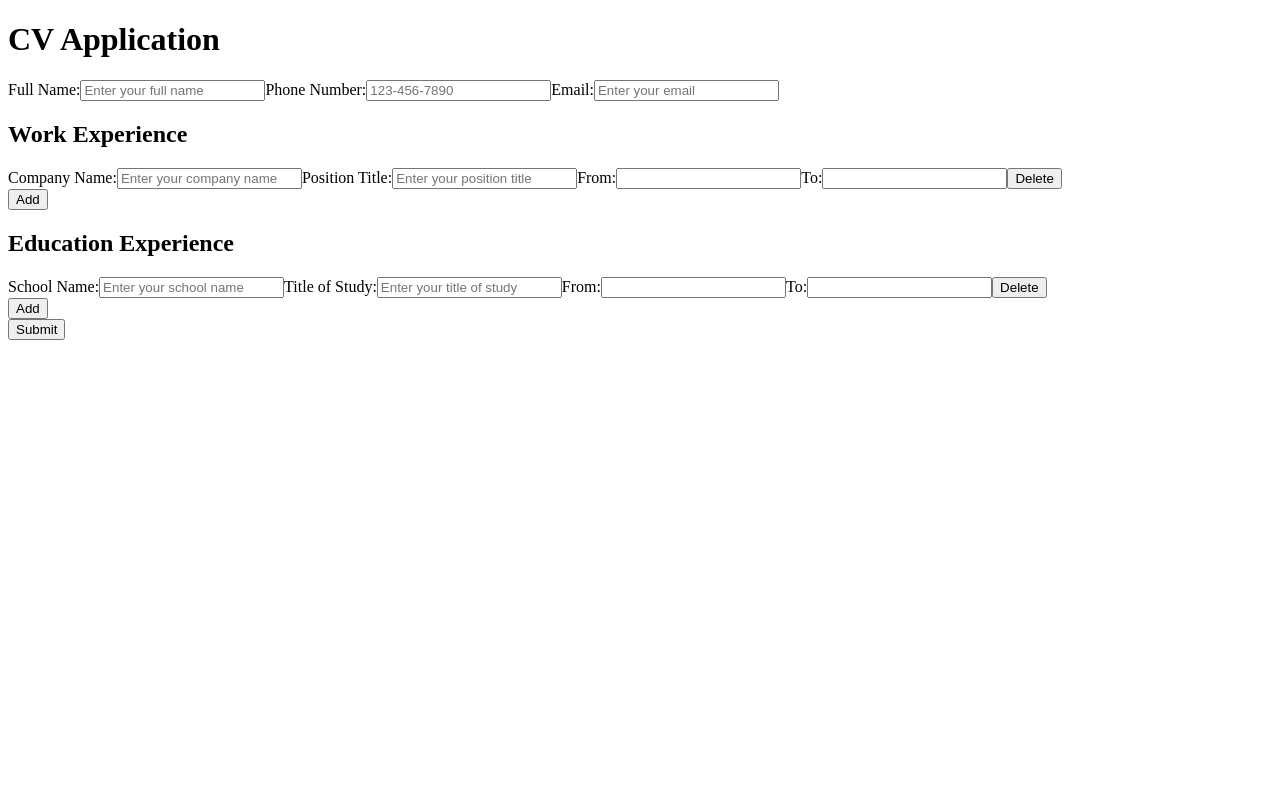
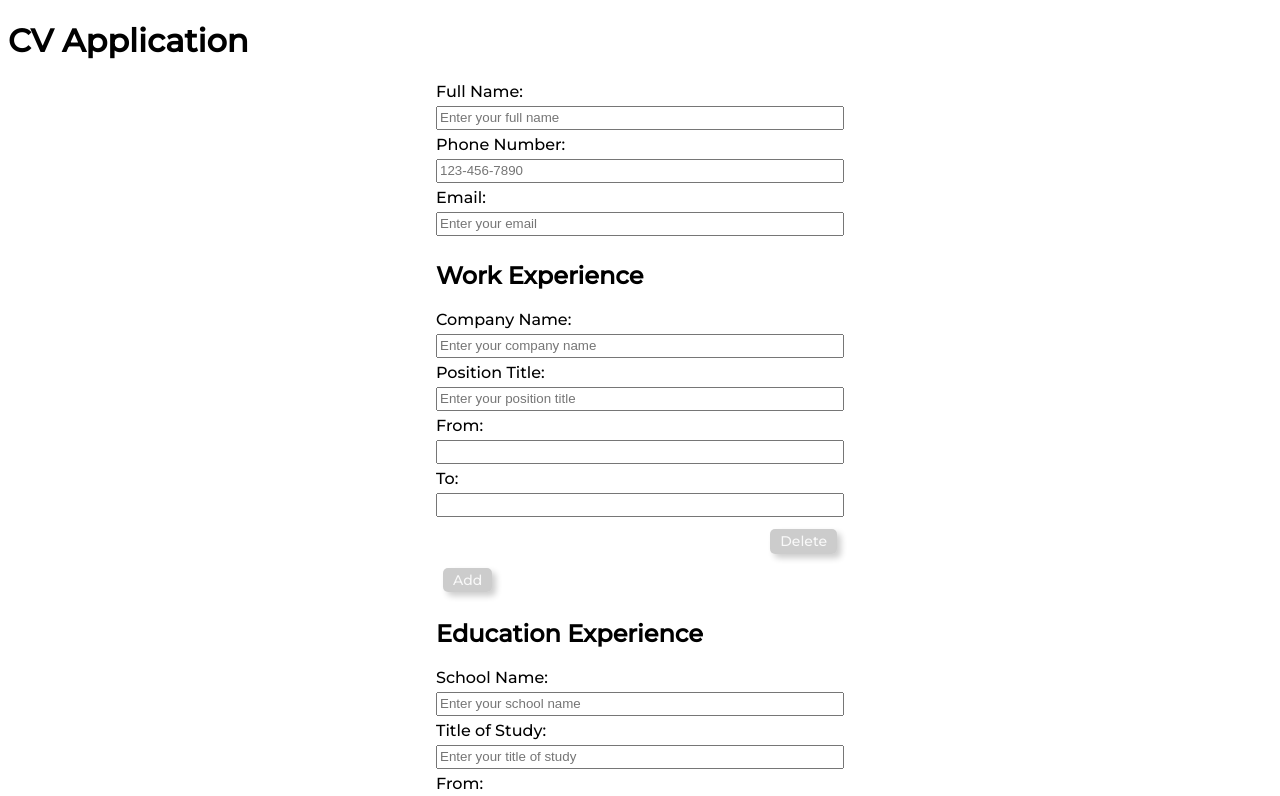
Before and after one commit to NateSGH/cv-project, a React (Create React App) app: page / in a window 1280 px wide. Shown: the top 796 px of the page. Built offline with nearby package versions, Linux system fonts and the light colour scheme; the HTML template or start-up script is replaced by a standard one.

Commit message:
Added basic style

```diff
--- a/src/App.js
+++ b/src/App.js
@@ -3,6 +3,7 @@ import GeneralInfo from './components//GeneralInfo';
 import WorkExp from './components/WorkExp';
 import EducationExp from './components/EducationExp';
 import React from 'react';
+import './styles/App.css';
 
 class App extends React.Component {
   constructor(props) {
@@ -87,8 +88,8 @@ class App extends React.Component {
       <div className="App">
         <Header title="CV Application" />
         <div className="main-content">
-          <form onSubmit={this.handleSubmit}>
-            <div className="genInfo">
+          <form className="cv-form" onSubmit={this.handleSubmit}>
+            <div className="general-info">
               <GeneralInfo
                 fullName={this.state.fullName}
                 phoneNumber={this.state.phoneNumber}
@@ -96,18 +97,19 @@ class App extends React.Component {
                 handleInputChange={this.handleInputChange}
               />
             </div>
-            <div className="workInfo">
+            <div className="work-info">
               <h2>Work Experience</h2>
 
               {this.state.workExpComponents.map((item) => (
                 <WorkExp key={item.id} id={item.id} delete={this.deleteWorkExpSection} />
               ))}
-              <button type="button" onClick={this.addWorkExpSection}>
+              <button type="button" className="add-btn" onClick={this.addWorkExpSection}>
                 Add
               </button>
             </div>
-            <div>
+            <div className="education-info">
               <h2>Education Experience</h2>
+
               <EducationExp
                 schoolName={this.state.schoolName}
                 studyTitle={this.state.studyTitle}
@@ -115,7 +117,9 @@ class App extends React.Component {
                 studyTo={this.state.studyTo}
                 handleInputChange={this.handleInputChange}
               />
-              <button type="button">Add</button>
+              <button type="button" className="add-btn">
+                Add
+              </button>
             </div>
             <button type="submit">Submit</button>
           </form>
--- a/src/components/EducationExp.js
+++ b/src/components/EducationExp.js
@@ -2,50 +2,48 @@ import React from 'react';
 
 function EducationExp(props) {
   return (
-    <div>
-      <label>
-        School Name:
+    <div className="education-exp">
+      <label htmlFor="school-name">School Name:</label>
       <input
+        id="school-name"
         name="schoolName"
         type="text"
         value={props.schoolName}
         placeholder="Enter your school name"
         onChange={props.handleInputChange}
       ></input>
-      </label>
 
-      <label>
-        Title of Study:
+      <label htmlFor="study-title">Title of Study:</label>
       <input
+        id="study-title"
         name="studyTitle"
         type="text"
         value={props.studyTitle}
         placeholder="Enter your title of study"
         onChange={props.handleInputChange}
       ></input>
-      </label>
 
-      <label>
-        From:
+      <label htmlFor="study-from">From:</label>
       <input
+        id="study-from"
         name="studyFrom"
         type="text"
         value={props.studyFrom}
         onChange={props.handleInputChange}
       ></input>
-      </label>
 
-      <label>
-        To:
+      <label htmlFor="study-to">To:</label>
       <input
+        id="study-to"
         name="studyTo"
         type="text"
         value={props.studyTo}
         onChange={props.handleInputChange}
       ></input>
-      </label>
 
-      <button type="button">Delete</button>
+      <button type="button" className="delete-section">
+        Delete
+      </button>
     </div>
   );
 }
--- a/src/components/GeneralInfo.js
+++ b/src/components/GeneralInfo.js
@@ -1,22 +1,22 @@
 import React from 'react';
+// import './styles/GeneralInfo.css';
 
 function GeneralInfo(props) {
   return (
     <div className="general-info">
-      <label>
-        Full Name:
+      <label htmlFor="full-name">Full Name:</label>
       <input
+        id="full-name"
         name="fullName"
         type="text"
         value={props.fullName}
         placeholder="Enter your full name"
         onChange={props.handleInputChange}
       />
-      </label>
 
-      <label>
-        Phone Number:
+      <label htmlFor="phone-num">Phone Number:</label>
       <input
+        id="phone-num"
         name="phoneNumber"
         type="tel"
         value={props.phoneNumber}
@@ -24,18 +24,16 @@ function GeneralInfo(props) {
         placeholder="123-456-7890"
         onChange={props.handleInputChange}
       />
-      </label>
 
-      <label>
-        Email:
+      <label htmlFor="email">Email: </label>
       <input
+        id="email"
         name="email"
         type="email"
         value={props.email}
         placeholder="Enter your email"
         onChange={props.handleInputChange}
       />
-      </label>
     </div>
   );
 }
--- a/src/components/WorkExp.js
+++ b/src/components/WorkExp.js
@@ -32,50 +32,46 @@ class WorkExp extends React.Component {
 
   render() {
     return (
-      <div>
-        <label>
-          Company Name:
+      <div className="work-exp">
+        <label htmlFor="comp-name">Company Name:</label>
         <input
+          id="comp-name"
           name="companyName"
           type="text"
           value={this.state.companyName}
           placeholder="Enter your company name"
           onChange={this.handleInputChange}
         ></input>
-        </label>
 
-        <label>
-          Position Title:
+        <label htmlFor="pos-title">Position Title:</label>
         <input
+          id="pos-title"
           name="positionTitle"
           type="text"
           value={this.state.positionTitle}
           placeholder="Enter your position title"
           onChange={this.handleInputChange}
         ></input>
-        </label>
 
-        <label>
-          From:
+        <label htmlFor="work-from">From:</label>
         <input
+          id="work-from"
           name="workFrom"
           type="text"
           value={this.state.workFrom}
           onChange={this.handleInputChange}
         ></input>
-        </label>
 
-        <label>
-          To:
+        <label htmlFor="work-to">To:</label>
         <input
+          id="work-to"
           name="workTo"
           type="text"
           value={this.state.workTo}
           onChange={this.handleInputChange}
         ></input>
-        </label>
 
-        <button type="button" onClick={this.handleDeletion}>
+        <button type="button" className="delete-section" onClick={this.handleDeletion}>
           Delete
         </button>
       </div>
--- /dev/null
+++ b/src/styles/App.css
@@ -0,0 +1,67 @@
+@import url('https://fonts.googleapis.com/css2?family=Montserrat:wght@500&display=swap');
+
+:root {
+  --btn-color: rgba(128, 128, 128, 0.4);
+  --btn-hover-color: rgba(128, 128, 128, 0.7);
+}
+
+body {
+  font-family: 'Montserrat', sans-serif;
+}
+
+.main-content {
+  display: flex;
+  flex-direction: column;
+  align-items: center;
+}
+
+.cv-form {
+}
+
+.general-info,
+.work-exp,
+.education-exp {
+  display: flex;
+  flex-direction: column;
+}
+
+label {
+  margin: 0;
+}
+
+input {
+  width: 400px;
+  height: 18px;
+  margin: 5px 0 5px 0;
+}
+
+.delete-section {
+  width: fit-content;
+  height: 25px;
+  align-self: flex-end;
+}
+
+/* .add-btn {
+} */
+
+button {
+  font-family: inherit;
+  font-size: 14px;
+  color: rgba(255, 255, 255, 0.877);
+  background-color: var(--btn-color);
+  box-shadow: 4px 4px 6px rgba(0, 0, 0, 0.2);
+  padding: 3px 10px;
+  margin: 7px;
+  border: none;
+  border-radius: 5px;
+  cursor: pointer;
+}
+
+button:hover {
+  background-color: var(--btn-hover-color);
+}
+
+button:active {
+  background-color: var(--btn-hover-color);
+  transform: scale(0.95);
+}
```
Lines whose indentation alone changed are shown as unchanged.
